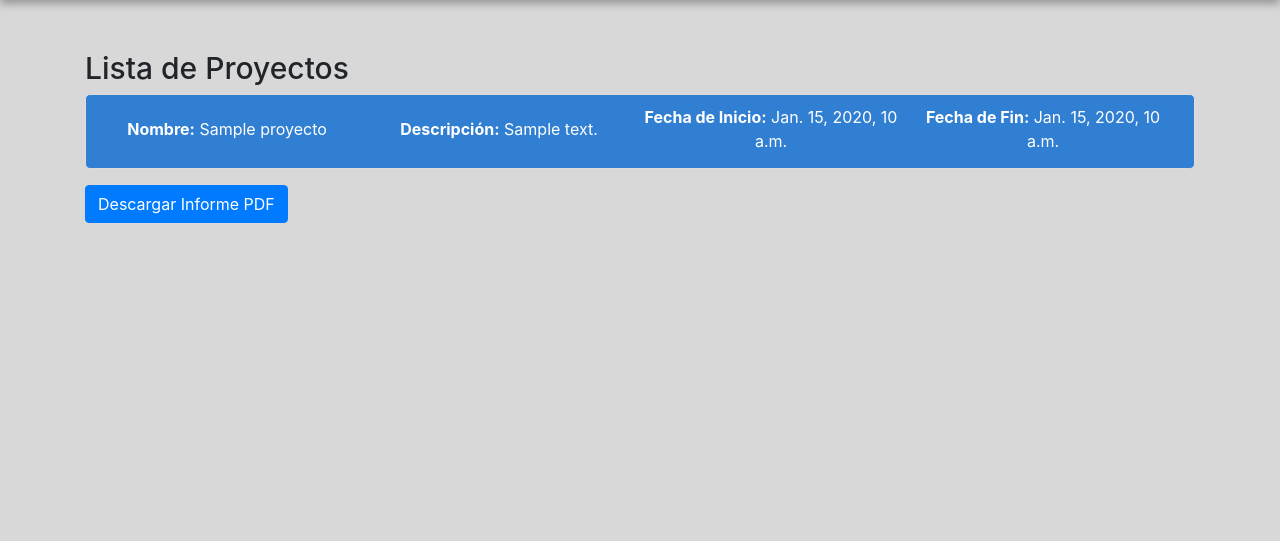
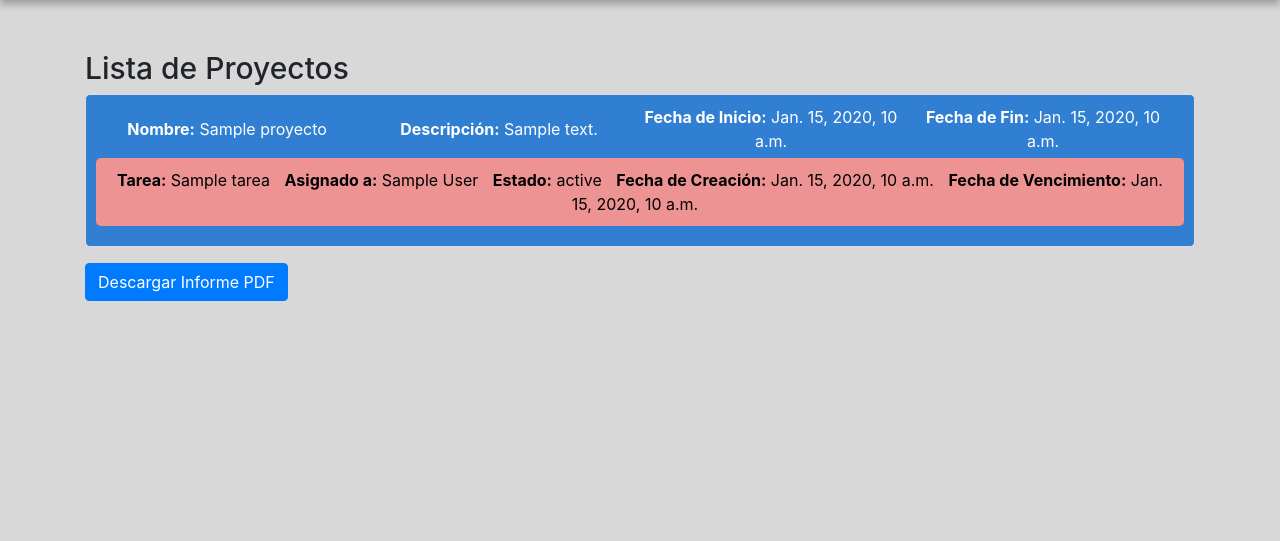
Before and after one commit to REGGDIS/reveloper, a Django app: template Reveloper/templates/proyectos.html in a window 1280 px wide. Shown: the part 52-593 px from the top of the page. Run offline with Django 5.2, Linux system fonts and the light colour scheme; the template is opened without the code that fills it: most values are stand-ins (such as "Sample title", 1, 10 or a date in 2020); some libraries are stand-ins or nearby versions.

Commit message:
Agregación de tareas en lista de proyectos

```diff
--- a/Reveloper/static/css/dashboard.css
+++ b/Reveloper/static/css/dashboard.css
@@ -165,6 +165,14 @@ body {
   }
 }
 
+.task-item {
+  background-color: #ed9393;
+  color: black;
+  padding: 10px;
+  border-radius: 5px;
+  margin-bottom: 10px;
+}
+
 .mt-5 {
   margin-top: 3rem;
 }
@@ -179,3 +187,8 @@ body {
   margin-top: 20px;
   display: inline-block;
 }
+
+.pdf-button {
+  margin-bottom: 20px; /* Espacio debajo del botón */
+  display: inline-block; /* Asegura que se comporte como un botón */
+}
--- a/Reveloper/templates/home.html
+++ b/Reveloper/templates/home.html
@@ -23,7 +23,7 @@
 
     {% if usuario.is_superuser %}
         <div class="admin-link">
-            <a href="/admin/" class="btn btn-primary">Admin Django</a>
+            <a href="/admin/" class="btn btn-primary">Panel de Administración</a>
         </div>
     {% endif %}
 </div>
--- a/Reveloper/templates/proyectos.html
+++ b/Reveloper/templates/proyectos.html
@@ -12,10 +12,21 @@
                 <span><strong>Descripción:</strong> {{ proyecto.descripcion }}</span>
                 <span><strong>Fecha de Inicio:</strong> {{ proyecto.fecha_inicio }}</span>
                 <span><strong>Fecha de Fin:</strong> {{ proyecto.fecha_fin }}</span>
+                <ul class="task-list">
+                    {% for tarea in proyecto.tareas %}
+                        <li class="task-item">
+                            <span><strong>Tarea:</strong> {{ tarea.titulo }}</span>
+                            <span><strong>Asignado a:</strong> {{ tarea.usuario.first_name }} {{ tarea.usuario.last_name }}</span>
+                            <span><strong>Estado:</strong> {{ tarea.estado }}</span>
+                            <span><strong>Fecha de Creación:</strong> {{ tarea.fecha_creacion }}</span>
+                            <span><strong>Fecha de Vencimiento:</strong> {{ tarea.fecha_vencimiento }}</span>
+                        </li>
+                    {% endfor %}
+                </ul>
             </li>
         {% endfor %}
     </ul>
     <!-- Botón para generar el informe PDF -->
-    <a href="{% url 'generate_pdf' %}" class="btn btn-primary">Descargar Informe PDF</a>
+    <a href="{% url 'generate_pdf' %}" class="btn btn-primary pdf-button">Descargar Informe PDF</a>
 </div>
 {% endblock %}
```
Also changed, not shown: Reveloper/views.py (+6 -1 lines).
